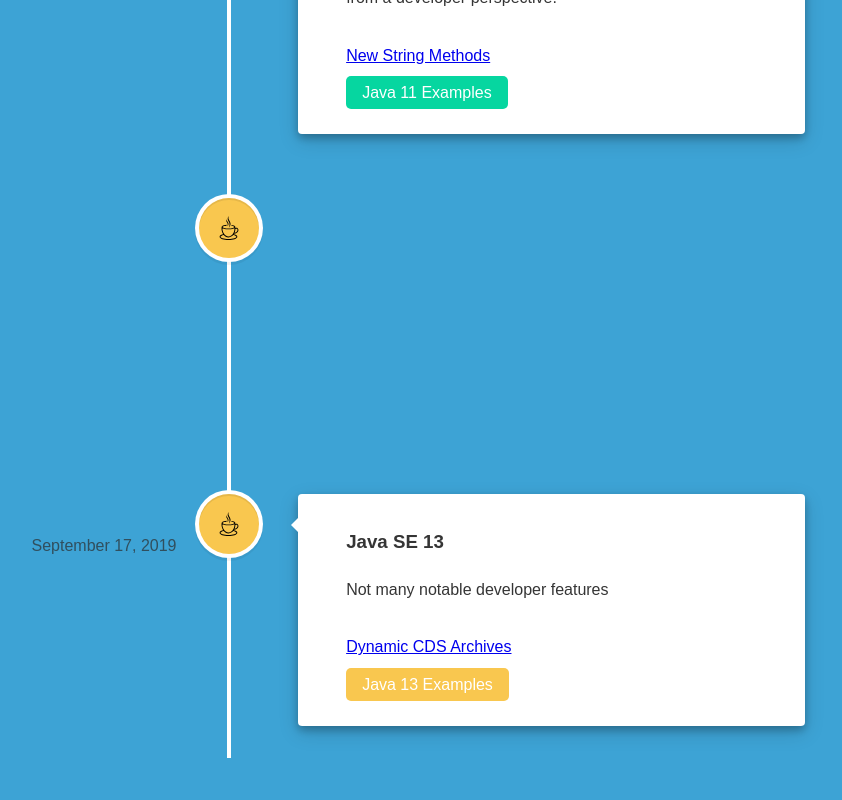
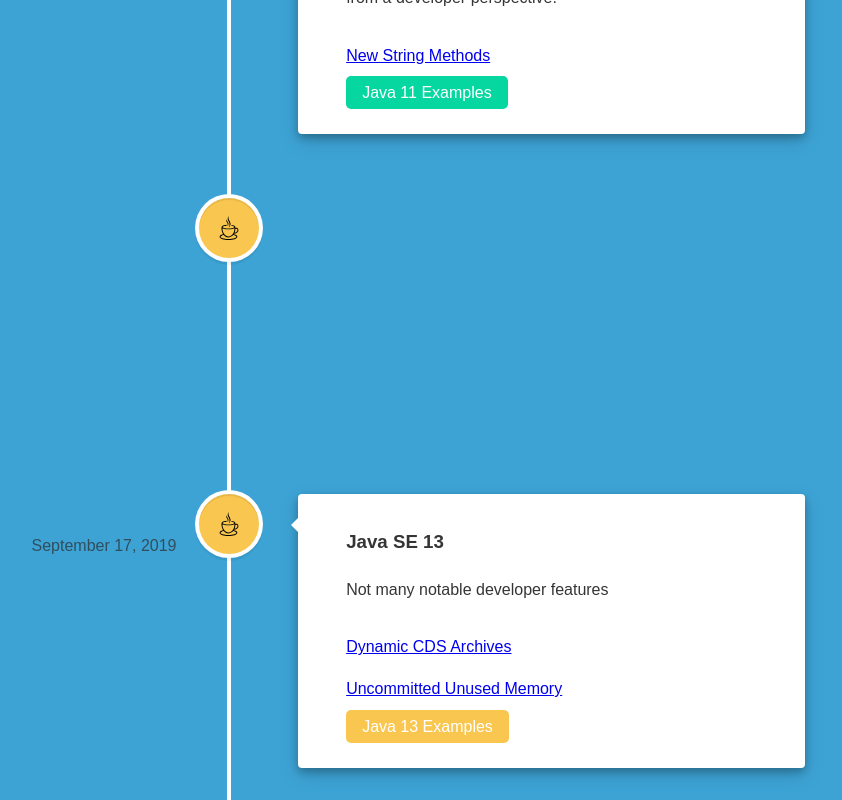
Before and after one commit to SpaghettiCodeJungle/java-version-and-feature, a React (Create React App) app: page / in a window 1280 px wide. Shown: the part 2412-3212 px from the top of the page, without its empty margins (411-1253 px from the left). Before the commit the page ends 3170 px from the top, so only its background shows below. Built offline with nearby package versions, Linux system fonts and the light colour scheme.

Commit message:
Updated Java 13 Data 2

```diff
--- a/src/data/timelineElements.js
+++ b/src/data/timelineElements.js
@@ -93,6 +93,11 @@
               featureName: "Dynamic CDS Archives",
                 website: "https://spaghetticodejungle.com/java-13-dynamic-cds-archives/"
 
+            },
+            {
+              featureName: "Uncommitted Unused Memory",
+                website: "https://spaghetticodejungle.com/java-13-uncommitted-unused-memory/"
+
             }],
         buttonText: "Java 13 Examples",
         website: "https://github.com/SpaghettiCodeJungle/lists/java-13",
```
